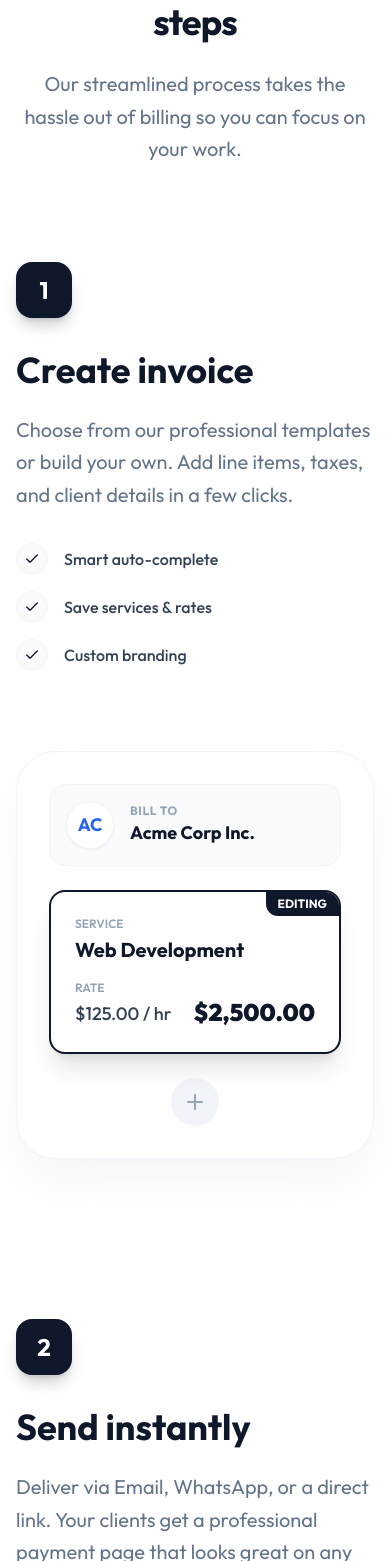
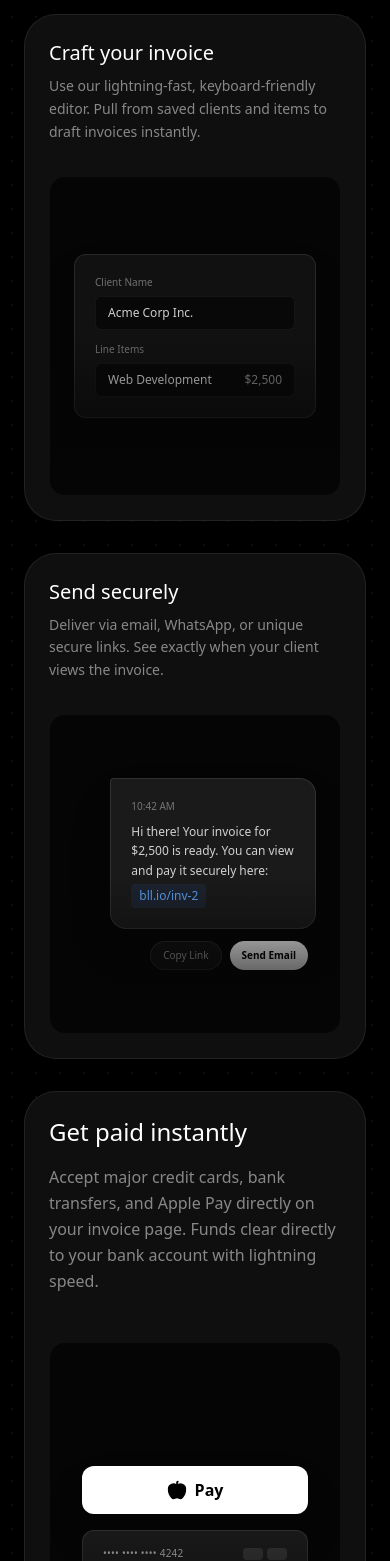
Before and after one commit to TemitopeGX/billio, a Next.js app: page / in a window 390 px wide. Shown: the part 5584-7145 px from the top of the page. Built offline with nearby package versions, Linux system fonts and the light colour scheme; no server answers.

Commit message:
feat: Add FAQ, Footer, and How It Works sections along with new developer images.

```diff
--- a/src/components/sections/HowItWorks.tsx
+++ b/src/components/sections/HowItWorks.tsx
@@ -1,275 +1,190 @@
 "use client";
 
-import { useRef } from "react";
-import { motion, useScroll, useTransform } from "framer-motion";
-import { ArrowRight, Check, Mail, Link as LinkIcon, Download, Send, Plus, CreditCard } from "lucide-react";
+import { motion } from "framer-motion";
+import { CheckCircle2, Apple } from "lucide-react";
 
 export default function HowItWorks() {
-  const containerRef = useRef(null);
+  return (
+    <section id="how-it-works" className="py-24 lg:py-32 bg-black relative overflow-hidden font-sans border-t border-white/10">
 
-  return (
-    <section id="how-it-works" className="py-32 bg-white relative overflow-hidden">
-      <div className="max-w-7xl mx-auto px-4 sm:px-6 lg:px-8 relative z-10">
+      {/* Subtle Dot Grid Background */}
+      <div
+        className="absolute inset-0 z-0 opacity-20"
+        style={{
+          backgroundImage: 'radial-gradient(#444 1px, transparent 1px)',
+          backgroundSize: '24px 24px'
+        }}
+      />
+
+      <div className="max-w-[1400px] w-full mx-auto px-6 lg:px-12 relative z-10">
 
         {/* Header */}
-        <div className="max-w-3xl mx-auto text-center mb-24">
+        <div className="flex flex-col items-center text-center mb-16 lg:mb-24">
           <motion.div
             initial={{ opacity: 0, y: 20 }}
             whileInView={{ opacity: 1, y: 0 }}
-            viewport={{ once: true }}
-            transition={{ duration: 0.5 }}
+            viewport={{ once: true, margin: "-100px" }}
+            transition={{ duration: 0.6, ease: [0.16, 1, 0.3, 1] }}
+            className="flex flex-col items-center"
           >
-            <div className="inline-flex items-center gap-2 bg-slate-50 border border-slate-200 rounded-full px-4 py-2 text-sm font-semibold text-slate-600 mb-6 hover:bg-slate-100 transition-colors">
-              <span className="flex h-2 w-2 rounded-full bg-slate-900 animate-pulse"></span>
-              How It Works
+            <div className="inline-flex items-center justify-center px-4 py-1.5 rounded-full bg-white/5 border border-white/10 text-[10px] font-medium text-white/50 uppercase tracking-[0.2em] mb-6">
+              How it works
             </div>
-            <h2 className="text-4xl lg:text-5xl font-bold text-slate-900 mb-6 tracking-tight leading-tight">
-              Get paid in 3 simple steps
+            <h2 className="text-3xl sm:text-4xl md:text-5xl font-medium text-white tracking-tight" style={{ fontFamily: '-apple-system, BlinkMacSystemFont, "SF Pro Display", "SF Pro Text", "Helvetica Neue", sans-serif' }}>
+              Just a few simple steps
             </h2>
-            <p className="text-xl text-slate-500 leading-relaxed">
-              Our streamlined process takes the hassle out of billing so you can focus on your work.
-            </p>
           </motion.div>
         </div>
 
-        {/* Steps Container */}
-        <div className="space-y-40">
+        {/* 2-Column Grid for larger cards */}
+        <div className="grid md:grid-cols-2 gap-8 lg:gap-12 mx-auto w-full">
 
           {/* Step 1: Create */}
-          <div className="grid lg:grid-cols-2 gap-20 items-center">
-            {/* Visual */}
           <motion.div
-              initial={{ opacity: 0, scale: 0.95 }}
-              whileInView={{ opacity: 1, scale: 1 }}
-              viewport={{ once: true }}
-              transition={{ duration: 0.7 }}
-              className="relative order-2 lg:order-1"
+            initial={{ opacity: 0, y: 30 }}
+            whileInView={{ opacity: 1, y: 0 }}
+            viewport={{ once: true, margin: "-50px" }}
+            transition={{ duration: 0.7, delay: 0.1, ease: [0.16, 1, 0.3, 1] }}
+            className="group relative flex flex-col rounded-[2rem] bg-[#0F0F0F] border border-white/[0.08] p-6 lg:p-10 hover:border-blue-500/30 hover:shadow-[0_0_40px_rgba(59,130,246,0.1)] transition-all duration-500 z-10"
           >
-              {/* Sleek Invoice Builder Card */}
-              <div className="bg-white rounded-[2.5rem] shadow-2xl shadow-slate-200/50 border border-slate-100 p-8 relative z-10 flex flex-col gap-6">
-                {/* Top: Client Selection */}
-                <div className="flex items-center gap-4 bg-slate-50 p-4 rounded-2xl border border-slate-100">
-                  <div className="h-12 w-12 bg-white rounded-full flex items-center justify-center text-lg font-bold text-blue-600 shadow-sm border border-slate-100">
-                    AC
+            {/* Background Hover Glow */}
+            <div className="absolute inset-0 bg-gradient-to-br from-blue-500/10 to-transparent opacity-0 group-hover:opacity-100 transition-opacity duration-700 rounded-[2rem] pointer-events-none -z-10"></div>
+
+            {/* Text Header */}
+            <div className="mb-8">
+              <h3 className="text-xl font-medium text-white mb-2">Craft your invoice</h3>
+              <p className="text-sm text-white/50 leading-relaxed font-normal">
+                Use our lightning-fast, keyboard-friendly editor. Pull from saved clients and items to draft invoices instantly.
+              </p>
+            </div>
+
+            {/* Visual Bottom */}
+            <div className="flex-1 rounded-2xl bg-[#050505] border border-white/[0.04] p-6 sm:p-8 flex flex-col justify-center min-h-[320px] relative overflow-hidden group-hover:border-white/10 transition-colors duration-500">
+              {/* Decorative Ambient Orb */}
+              <div className="absolute top-1/2 left-1/2 -translate-x-1/2 -translate-y-1/2 w-64 h-64 bg-blue-500/20 rounded-full blur-[80px] opacity-0 group-hover:opacity-100 transition-opacity duration-700 pointer-events-none"></div>
+
+              {/* Minimal Form Mockup */}
+              <div className="bg-[#111111] border border-white/10 rounded-xl p-5 shadow-2xl relative z-10 w-full transform group-hover:scale-105 group-hover:-translate-y-4 transition-all duration-700 ease-[cubic-bezier(0.16,1,0.3,1)]">
+                <div className="mb-3">
+                  <div className="text-[10px] text-white/40 mb-1.5">Client Name</div>
+                  <div className="bg-black/50 border border-white/5 rounded-md px-3 py-2 text-xs text-white/80">Acme Corp Inc.</div>
                 </div>
                 <div>
-                    <div className="text-xs font-bold text-slate-400 uppercase tracking-wider">BILL TO</div>
-                    <div className="text-lg font-bold text-slate-900">Acme Corp Inc.</div>
-                  </div>
-                </div>
-
-                {/* Middle: Adding Item - High Focus */}
-                <div className="bg-white rounded-2xl border-2 border-slate-900 p-6 shadow-xl relative overflow-hidden">
-                  <div className="absolute top-0 right-0 bg-slate-900 text-white text-xs font-bold px-3 py-1 rounded-bl-xl">EDITING</div>
-                  <div className="space-y-4">
-                    <div>
-                      <div className="text-xs font-semibold text-slate-400 mb-1">SERVICE</div>
-                      <div className="text-xl font-bold text-slate-900">Web Development</div>
-                    </div>
-                    <div className="flex justify-between items-end">
-                      <div>
-                        <div className="text-xs font-semibold text-slate-400 mb-1">RATE</div>
-                        <div className="text-lg font-medium text-slate-700">$125.00 / hr</div>
-                      </div>
-                      <div className="text-2xl font-black text-slate-900">$2,500.00</div>
+                  <div className="text-[10px] text-white/40 mb-1.5">Line Items</div>
+                  <div className="bg-black/50 border border-white/5 rounded-md px-3 py-2 flex justify-between items-center text-xs">
+                    <span className="text-white/80">Web Development</span>
+                    <span className="text-white/50">$2,500</span>
                   </div>
                 </div>
               </div>
 
-                {/* Bottom: Add Button */}
-                <div className="flex justify-center">
-                  <div className="h-12 w-12 rounded-full bg-slate-100 flex items-center justify-center text-slate-400 hover:bg-slate-200 transition-colors cursor-pointer">
-                    <Plus className="h-6 w-6" />
+              {/* Decorative Gradient */}
+              <div className="absolute w-full h-1/2 bottom-0 left-0 bg-gradient-to-t from-[#050505] to-transparent pointer-events-none z-20"></div>
+            </div>
+          </motion.div>
+
+          {/* Step 2: Send */}
+          <motion.div
+            initial={{ opacity: 0, y: 30 }}
+            whileInView={{ opacity: 1, y: 0 }}
+            viewport={{ once: true, margin: "-50px" }}
+            transition={{ duration: 0.7, delay: 0.2, ease: [0.16, 1, 0.3, 1] }}
+            className="group relative flex flex-col rounded-[2rem] bg-[#0F0F0F] border border-white/[0.08] p-6 lg:p-10 hover:border-emerald-500/30 hover:shadow-[0_0_40px_rgba(16,185,129,0.1)] transition-all duration-500 z-10"
+          >
+            {/* Background Hover Glow */}
+            <div className="absolute inset-0 bg-gradient-to-bl from-emerald-500/10 to-transparent opacity-0 group-hover:opacity-100 transition-opacity duration-700 rounded-[2rem] pointer-events-none -z-10"></div>
+
+            {/* Text Header */}
+            <div className="mb-8">
+              <h3 className="text-xl font-medium text-white mb-2">Send securely</h3>
+              <p className="text-sm text-white/50 leading-relaxed font-normal">
+                Deliver via email, WhatsApp, or unique secure links. See exactly when your client views the invoice.
+              </p>
+            </div>
+
+            {/* Visual Bottom */}
+            <div className="flex-1 rounded-2xl bg-[#050505] border border-white/[0.04] p-6 sm:p-8 flex flex-col justify-center items-center min-h-[320px] relative overflow-hidden group-hover:border-white/10 transition-colors duration-500">
+
+              {/* Decorative Ambient Orb */}
+              <div className="absolute top-1/2 left-1/2 -translate-x-1/2 -translate-y-1/2 w-64 h-64 bg-emerald-500/20 rounded-full blur-[80px] opacity-0 group-hover:opacity-100 transition-opacity duration-700 pointer-events-none"></div>
+
+              {/* Message Bubble Mockup */}
+              <div className="w-full flex flex-col gap-3 relative z-10 transform group-hover:scale-[1.05] group-hover:-translate-y-4 transition-all duration-700 ease-[cubic-bezier(0.16,1,0.3,1)]">
+                <div className="bg-[#1A1A1A] border border-white/10 rounded-2xl rounded-tl-sm p-5 w-[85%] self-end shadow-2xl">
+                  <div className="text-[10px] text-white/40 mb-2">10:42 AM</div>
+                  <div className="text-xs text-white/80 leading-relaxed text-left">
+                    Hi there! Your invoice for $2,500 is ready. You can view and pay it securely here: <br /><span className="text-blue-400 mt-1 inline-block bg-blue-500/10 px-2 py-0.5 rounded">bll.io/inv-2</span>
+                  </div>
+                </div>
+
+                {/* Action Buttons */}
+                <div className="flex gap-2 self-end pr-2">
+                  <div className="bg-[#111] border border-white/10 text-white/60 text-[10px] px-3 py-1.5 rounded-full flex items-center justify-center">
+                    Copy Link
+                  </div>
+                  <div className="bg-white text-black font-semibold text-[10px] px-3 py-1.5 rounded-full flex items-center justify-center">
+                    Send Email
                   </div>
                 </div>
               </div>
-            </motion.div>
-
-            {/* Content */}
-            <motion.div
-              initial={{ opacity: 0, x: 50 }}
-              whileInView={{ opacity: 1, x: 0 }}
-              viewport={{ once: true }}
-              transition={{ duration: 0.7 }}
-              className="order-1 lg:order-2 pl-0 lg:pl-10"
-            >
-              <div className="h-14 w-14 bg-slate-900 rounded-2xl flex items-center justify-center text-2xl font-bold text-white shadow-lg shadow-slate-900/20 mb-8">1</div>
-              <h3 className="text-4xl font-bold text-slate-900 mb-6">Create invoice</h3>
-              <p className="text-xl text-slate-500 leading-relaxed mb-8">
-                Choose from our professional templates or build your own. Add line items, taxes, and client details in a few clicks.
-              </p>
-              <div className="flex flex-col gap-4">
-                {['Smart auto-complete', 'Save services & rates', 'Custom branding'].map((item, i) => (
-                  <div key={i} className="flex items-center gap-4 text-slate-700 font-medium group">
-                    <div className="h-8 w-8 rounded-full bg-slate-50 border border-slate-100 flex items-center justify-center text-slate-900 group-hover:bg-slate-900 group-hover:text-white transition-colors">
-                      <Check className="h-4 w-4" />
-                    </div>
-                    {item}
-                  </div>
-                ))}
-              </div>
-            </motion.div>
-          </div>
-
-          {/* Step 2: Share */}
-          <div className="grid lg:grid-cols-2 gap-20 items-center">
-            {/* Content */}
-            <motion.div
-              initial={{ opacity: 0, x: -50 }}
-              whileInView={{ opacity: 1, x: 0 }}
-              viewport={{ once: true }}
-              transition={{ duration: 0.7 }}
-              className="pr-0 lg:pr-10"
-            >
-              <div className="h-14 w-14 bg-slate-900 rounded-2xl flex items-center justify-center text-2xl font-bold text-white shadow-lg shadow-slate-900/20 mb-8">2</div>
-              <h3 className="text-4xl font-bold text-slate-900 mb-6">Send instantly</h3>
-              <p className="text-xl text-slate-500 leading-relaxed mb-8">
-                Deliver via Email, WhatsApp, or a direct link. Your clients get a professional payment page that looks great on any device.
-              </p>
-              <div className="flex flex-col gap-4">
-                {['One-click sending', 'Real-time read receipts', 'Automated reminders'].map((item, i) => (
-                  <div key={i} className="flex items-center gap-4 text-slate-700 font-medium group">
-                    <div className="h-8 w-8 rounded-full bg-slate-50 border border-slate-100 flex items-center justify-center text-slate-900 group-hover:bg-slate-900 group-hover:text-white transition-colors">
-                      <Check className="h-4 w-4" />
-                    </div>
-                    {item}
-                  </div>
-                ))}
+              {/* Decorative Gradient */}
+              <div className="absolute w-full h-1/2 bottom-0 left-0 bg-gradient-to-t from-[#050505] to-transparent pointer-events-none z-20"></div>
             </div>
           </motion.div>
 
-            {/* Visual */}
+          {/* Step 3: Get Paid - Spans 2 columns */}
           <motion.div
-              initial={{ opacity: 0, scale: 0.95 }}
-              whileInView={{ opacity: 1, scale: 1 }}
-              viewport={{ once: true }}
-              transition={{ duration: 0.7 }}
-              className="relative"
+            initial={{ opacity: 0, y: 30 }}
+            whileInView={{ opacity: 1, y: 0 }}
+            viewport={{ once: true, margin: "-50px" }}
+            transition={{ duration: 0.7, delay: 0.3, ease: [0.16, 1, 0.3, 1] }}
+            className="group relative flex flex-col lg:flex-row md:col-span-2 rounded-[2rem] bg-[#0F0F0F] border border-white/[0.08] p-6 lg:p-12 hover:border-amber-500/30 hover:shadow-[0_0_40px_rgba(245,158,11,0.1)] transition-all duration-500 gap-12 lg:items-center z-10"
           >
-              {/* 'Sent Success' Card Style */}
-              <div className="bg-white rounded-[2.5rem] shadow-2xl shadow-slate-200/50 border border-slate-100 p-10 max-w-md mx-auto relative z-10 text-center">
-                {/* Plane Icon */}
-                <div className="h-20 w-20 bg-slate-900 rounded-full flex items-center justify-center mx-auto mb-6 shadow-xl shadow-slate-900/30">
-                  <Send className="h-8 w-8 text-white ml-1" />
+            {/* Background Hover Glow */}
+            <div className="absolute inset-0 bg-gradient-to-t from-amber-500/5 to-transparent opacity-0 group-hover:opacity-100 transition-opacity duration-700 rounded-[2rem] pointer-events-none -z-10"></div>
+
+            {/* Text Header (Left Side) */}
+            <div className="flex-1">
+              <h3 className="text-2xl font-medium text-white mb-4">Get paid instantly</h3>
+              <p className="text-base text-white/50 leading-relaxed font-normal max-w-sm">
+                Accept major credit cards, bank transfers, and Apple Pay directly on your invoice page. Funds clear directly to your bank account with lightning speed.
+              </p>
             </div>
 
-                <h3 className="text-2xl font-bold text-slate-900 mb-2">Invoice Sent!</h3>
-                <p className="text-slate-500 mb-8">Delivered to client@acme.com</p>
+            {/* Visual Bottom (Right Side) */}
+            <div className="flex-1 w-full rounded-2xl bg-[#050505] border border-white/[0.04] p-8 flex flex-col justify-center items-center min-h-[360px] relative overflow-hidden group-hover:border-white/10 transition-all duration-500">
 
-                {/* Status Timeline */}
-                <div className="bg-slate-50 rounded-2xl p-6 border border-slate-100 text-left space-y-4">
-                  <div className="flex items-center gap-3">
-                    <div className="h-2 w-2 rounded-full bg-green-500"></div>
-                    <span className="text-sm font-semibold text-slate-700">Sent via Email</span>
-                    <span className="ml-auto text-xs text-slate-400">10:42 AM</span>
+              {/* Decorative Ambient Orb */}
+              <div className="absolute top-1/2 left-1/2 -translate-x-1/2 -translate-y-1/2 w-[400px] h-[400px] bg-amber-500/10 rounded-full blur-[100px] opacity-0 group-hover:opacity-100 transition-opacity duration-700 pointer-events-none"></div>
+
+              {/* Payment Methods Mockup */}
+              <div className="w-full max-w-sm space-y-4 relative z-10 transform group-hover:scale-105 transition-all duration-700 ease-[cubic-bezier(0.16,1,0.3,1)]">
+                <div className="bg-white text-black rounded-xl h-12 w-full flex items-center justify-center gap-2 shadow-2xl group-hover:-translate-y-2 transition-transform duration-700 delay-75">
+                  <Apple className="h-5 w-5 fill-black" />
+                  <span className="font-bold">Pay</span>
                 </div>
-                  <div className="flex items-center gap-3">
-                    <div className="h-2 w-2 rounded-full bg-green-500"></div>
-                    <span className="text-sm font-semibold text-slate-700">Delivered</span>
-                    <span className="ml-auto text-xs text-slate-400">10:42 AM</span>
+                <div className="bg-[#1A1A1A] border border-white/10 rounded-xl h-12 w-full flex items-center justify-between px-5 group-hover:-translate-y-1 transition-transform duration-700 delay-150">
+                  <span className="text-[10px] xl:text-xs text-white/60 font-medium tracking-wide">•••• •••• •••• 4242</span>
+                  <div className="flex gap-1 opacity-50">
+                    <div className="w-5 h-3 bg-white/20 rounded-sm"></div>
+                    <div className="w-5 h-3 bg-white/20 rounded-sm"></div>
                   </div>
-                  <div className="flex items-center gap-3 opacity-50">
-                    <div className="h-2 w-2 rounded-full bg-slate-300"></div>
-                    <span className="text-sm font-semibold text-slate-900">Opened by Client</span>
-                    <span className="ml-auto text-xs text-slate-400">...</span>
+                </div>
+
+                {/* Success State Overlay */}
+                <div className="absolute inset-0 flex flex-col justify-end items-center pb-2 pointer-events-none">
+                  <div className="bg-[#111] border border-white/20 px-5 py-3 rounded-full shadow-[0_20px_40px_rgba(0,0,0,0.5)] flex items-center gap-2 transform translate-y-8 opacity-0 group-hover:translate-y-2 group-hover:opacity-100 transition-all duration-500 delay-300">
+                    <CheckCircle2 className="h-4 w-4 text-emerald-400" />
+                    <span className="text-xs font-bold text-white pr-2">Payment successful</span>
                   </div>
                 </div>
               </div>
-            </motion.div>
-          </div>
-
-          {/* Step 3: Get Paid */}
-          <div className="grid lg:grid-cols-2 gap-20 items-center">
-            {/* Visual */}
-            <motion.div
-              initial={{ opacity: 0, scale: 0.95 }}
-              whileInView={{ opacity: 1, scale: 1 }}
-              viewport={{ once: true }}
-              transition={{ duration: 0.7 }}
-              className="relative order-2 lg:order-1"
-            >
-              {/* Payment Card */}
-              <div className="bg-white rounded-[2.5rem] shadow-2xl shadow-slate-200/50 border border-slate-100 p-10 max-w-sm mx-auto text-center relative z-10">
-                <motion.div
-                  initial={{ scale: 0 }}
-                  whileInView={{ scale: 1 }}
-                  transition={{ type: "spring", delay: 0.2 }}
-                  className="h-24 w-24 bg-green-500 rounded-full flex items-center justify-center mx-auto mb-8 shadow-xl shadow-green-500/30"
-                >
-                  <Check className="h-12 w-12 text-white stroke-[3]" />
-                </motion.div>
-
-                <h4 className="text-3xl font-black text-slate-900 mb-2">$2,450.00</h4>
-                <p className="text-slate-500 font-medium mb-8">Payment Success</p>
-
-                <div className="bg-slate-50 rounded-2xl p-5 text-left border border-slate-100">
-                  <div className="flex items-center gap-4">
-                    <div className="h-10 w-10 bg-white rounded-xl shadow-sm flex items-center justify-center border border-slate-100">
-                      <Download className="h-5 w-5 text-slate-700" />
-                    </div>
-                    <div>
-                      <div className="text-sm font-bold text-slate-900">Download Receipt</div>
-                      <div className="text-xs text-slate-400">PDF • 1.2 MB</div>
-                    </div>
-                  </div>
-                </div>
-
-                {/* Confetti Elements */}
-                {[...Array(6)].map((_, i) => (
-                  <motion.div
-                    key={i}
-                    animate={{ y: [0, -100], opacity: [0, 1, 0], x: (i % 2 === 0 ? 1 : -1) * 50 }}
-                    transition={{ duration: 2, repeat: Infinity, delay: i * 0.3 }}
-                    className={`absolute w-3 h-3 rounded-full ${i % 2 === 0 ? 'bg-blue-400' : 'bg-yellow-400'}`}
-                    style={{ top: '40%', left: '50%' }}
-                  />
-                ))}
+              {/* Decorative Gradient */}
+              <div className="absolute w-full h-1/2 bottom-0 left-0 bg-gradient-to-t from-[#050505] to-transparent pointer-events-none z-20"></div>
             </div>
           </motion.div>
 
-            {/* Content */}
-            <motion.div
-              initial={{ opacity: 0, x: 50 }}
-              whileInView={{ opacity: 1, x: 0 }}
-              viewport={{ once: true }}
-              transition={{ duration: 0.7 }}
-              className="order-1 lg:order-2 pl-0 lg:pl-10"
-            >
-              <div className="h-14 w-14 bg-slate-900 rounded-2xl flex items-center justify-center text-2xl font-bold text-white shadow-lg shadow-slate-900/20 mb-8">3</div>
-              <h3 className="text-4xl font-bold text-slate-900 mb-6">Get paid instantly</h3>
-              <p className="text-xl text-slate-500 leading-relaxed mb-8">
-                Accept credit cards, bank transfers, and Apple Pay. Clients pay faster when it's easy, and you get notified instantly.
-              </p>
-              <div className="flex flex-col gap-4">
-                {['Accept 135+ currencies', 'Bank-grade security', 'Instant payout options'].map((item, i) => (
-                  <div key={i} className="flex items-center gap-4 text-slate-700 font-medium group">
-                    <div className="h-8 w-8 rounded-full bg-slate-50 border border-slate-100 flex items-center justify-center text-slate-900 group-hover:bg-slate-900 group-hover:text-white transition-colors">
-                      <Check className="h-4 w-4" />
         </div>
-                    {item}
-                  </div>
-                ))}
-              </div>
-            </motion.div>
-          </div>
-
-        </div>
-
-        {/* Bottom CTA */}
-        <motion.div
-          initial={{ opacity: 0, y: 20 }}
-          whileInView={{ opacity: 1, y: 0 }}
-          viewport={{ once: true }}
-          className="text-center mt-40"
-        >
-          <a
-            href="/signup"
-            className="inline-flex items-center justify-center px-10 py-5 text-xl font-bold text-white bg-slate-900 rounded-full hover:bg-slate-800 hover:scale-105 transition-all"
-          >
-            Start Your Free Trial
-          </a>
-          <p className="mt-6 text-slate-500 font-medium">No credit card required</p>
-        </motion.div>
 
       </div>
     </section>
```
Also changed, not shown: src/components/sections/FAQ.tsx (+0 -37 lines), src/components/sections/Footer.tsx (+133 -85 lines), public/DEVELOPER/devluxe.png (added), public/DEVELOPER/temitopegx.png (added). Lines whose indentation alone changed are shown as unchanged.
